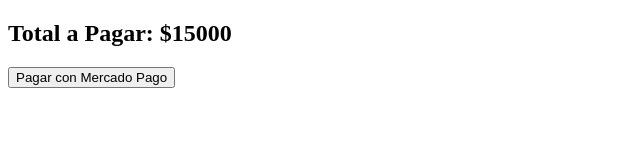
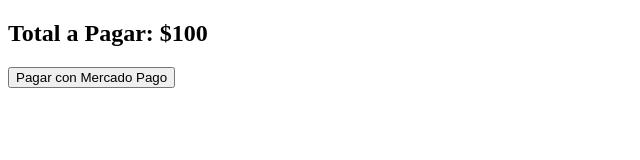
Before and after one commit to OscarAcademlo/linkMP, a plain HTML site: page index.html in a window 1280 px wide. Shown: the full height of the page, 0-640 px from the left. Drawn offline with Linux system fonts and the light colour scheme.

Commit message:
correcion valor

```diff
--- a/index.html
+++ b/index.html
@@ -15,7 +15,7 @@
 
     <script>
         // Ejemplo de un total de pedido dinámico
-        let totalPedido = 15000; // Este valor puede ser calculado dinámicamente
+        let totalPedido = 100; // Este valor puede ser calculado dinámicamente
         document.getElementById('totalPedido').innerText = totalPedido;
 
         // Función para generar el link de pago
```
